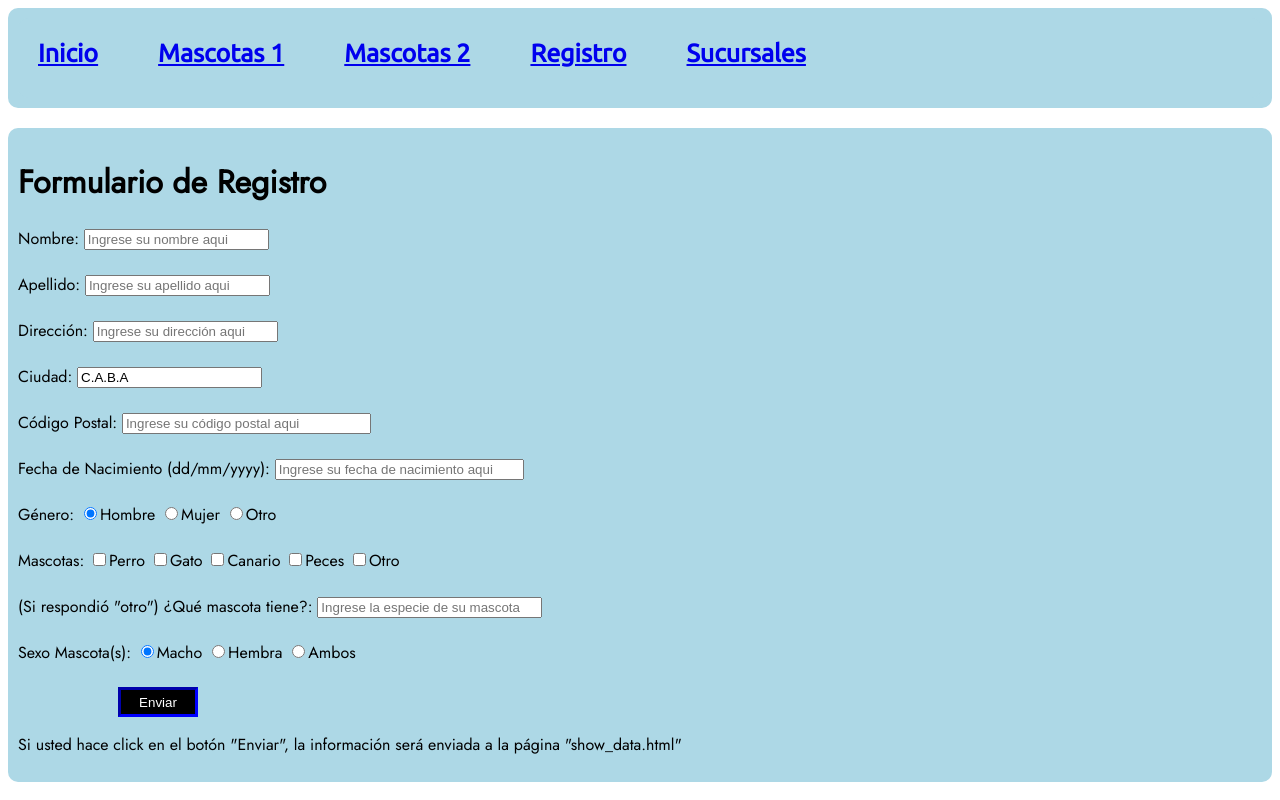
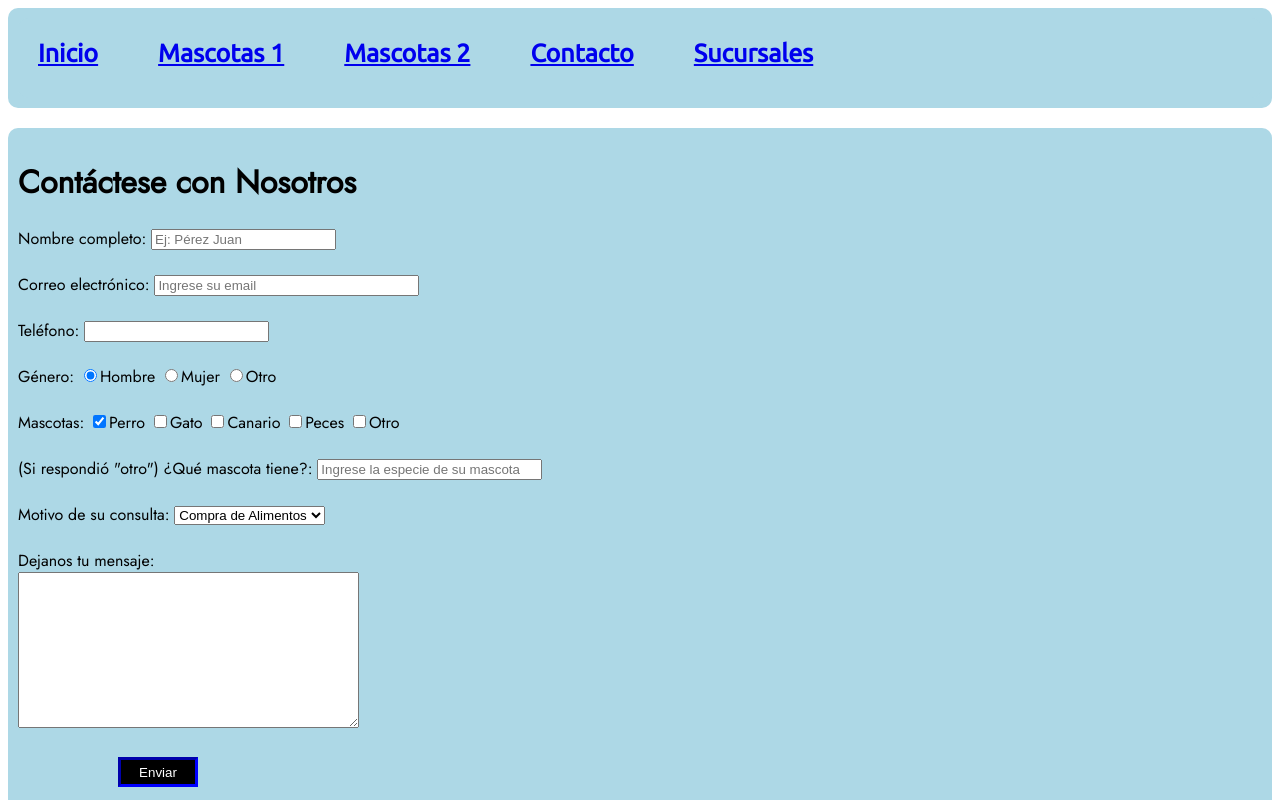
Before and after one commit to wyplosznicolas/ProyectoCodo, a plain HTML site: page formulario.html in a window 1280 px wide. Shown: the top 800 px of the page. Drawn offline with Linux system fonts and the light colour scheme.

Commit message:
Modifique el formulario

```diff
--- a/formulario.html
+++ b/formulario.html
@@ -10,7 +10,7 @@
     <link href="https://fonts.googleapis.com/css2?family=Jost&display=swap" rel="stylesheet">
     <script src="https://kit.fontawesome.com/52855eb269.js" crossorigin="anonymous"></script>
     <link rel="stylesheet" href="css/estilos.css">
-    <title>Registro</title>
+    <title>Contacto</title>
 </head>
 <body>
     <div class="container2">
@@ -19,30 +19,21 @@
                 <a href="index.html">Inicio</a>
                 <a href="mascotas1.html">Mascotas 1</a>
                 <a href="mascotas2.html">Mascotas 2</a>
-                <a href="formulario.html">Registro</a>
+                <a href="formulario.html">Contacto</a>
                 <a href="sucursales.html">Sucursales</a>
             </nav>
         </div>
         <div class="item contenido">
-            <h1>Formulario de Registro</h1>
+            <h1>Contáctese con Nosotros</h1>
 
             <form action="show_data.html" method="POST">
-                <label for="nombre">Nombre: </label><input type="text" name="nombre" id="nombre" placeholder="Ingrese su nombre aqui" required>
+                <label for="nombre">Nombre completo: </label><input type="text" name="nombre" id="nombre" placeholder="Ej: Pérez Juan" required>
                 <br>
                 <br>
-                <label for="apellido">Apellido: </label><input type="text" name="apellido" id="apellido" placeholder="Ingrese su apellido aqui" required>
+                <label for="email">Correo electrónico: </label><input type="email" name="email" id="email" maxlength="50" size="30" placeholder="Ingrese su email" required>
                 <br>
                 <br>
-                <label for="direccion">Dirección: </label><input type="text" name="direccion" id="direccion" placeholder="Ingrese su dirección aqui">
-                <br>
-                <br>
-                <label for="ciudad">Ciudad: </label><input type="text" name="ciudad" id="ciudad" value="C.A.B.A">
-                <br>
-                <br>
-                <label for="codPostal">Código Postal: </label><input type="text" name="codPostal" id="codPostal" placeholder="Ingrese su código postal aqui" size="28">
-                <br>
-                <br>
-                <label for="fechaNac">Fecha de Nacimiento (dd/mm/yyyy): </label><input type="text" name="fechaNac" id="fechaNac" placeholder="Ingrese su fecha de nacimiento aqui" size="28">
+                <label for="telefono">Teléfono: </label><input type="text" name="ciudad" id="ciudad">
                 <br>
                 <br>
                 <label for="genero">Género: </label>
@@ -52,7 +43,7 @@
                 <br>
                 <br>
                 <label for="mascotas">Mascotas: </label>
-                <input type="checkbox" name="mascotas" value="Perro">Perro
+                <input type="checkbox" name="mascotas" value="Perro" checked>Perro
                 <input type="checkbox" name="mascotas" value="Gato">Gato
                 <input type="checkbox" name="mascotas" value="Canario">Canario
                 <input type="checkbox" name="mascotas" value="Peces">Peces
@@ -63,12 +54,21 @@
                 <input type="text" name="cual" id="cual" placeholder="Ingrese la especie de su mascota" size="25">
                 <br>
                 <br>
-                <label for="sexo">Sexo Mascota(s): </label>
-                <input type="radio" name="sexo" value="Macho" checked>Macho
-                <input type="radio" name="sexo" value="Hembra">Hembra
-                <input type="radio" name="sexo" value="Ambos">Ambos
+                <label for="motivo">Motivo de su consulta:</label>
+                <select name="motivo" id="motivo">
+                <option value="alimento">Compra de Alimentos</option>
+                <option value="juguetes">Compra de Juguetes</option>
+                <option value="domicilio">Envíos a Domicilio</option>
+                <option value="sugerencia">Sugerencias</option>
+                </select>
                 <br>
                 <br>
+                <label for="mensaje">Dejanos tu mensaje: </label>
+                <br>
+                <textarea name="mensaje" id="mensaje" cols="40" rows="10"></textarea>
+                <br>
+                <br>
+                <b></b>
                 <input class="submit" type="submit" value="Enviar">
                 <p>Si usted hace click en el botón "Enviar", la información será enviada a la página "show_data.html"</p>
 
```
Also changed, not shown: index.html (+1 -1 lines), mascotas1.html (+1 -1 lines), mascotas2.html (+1 -1 lines), sucursales.html (+1 -1 lines).
